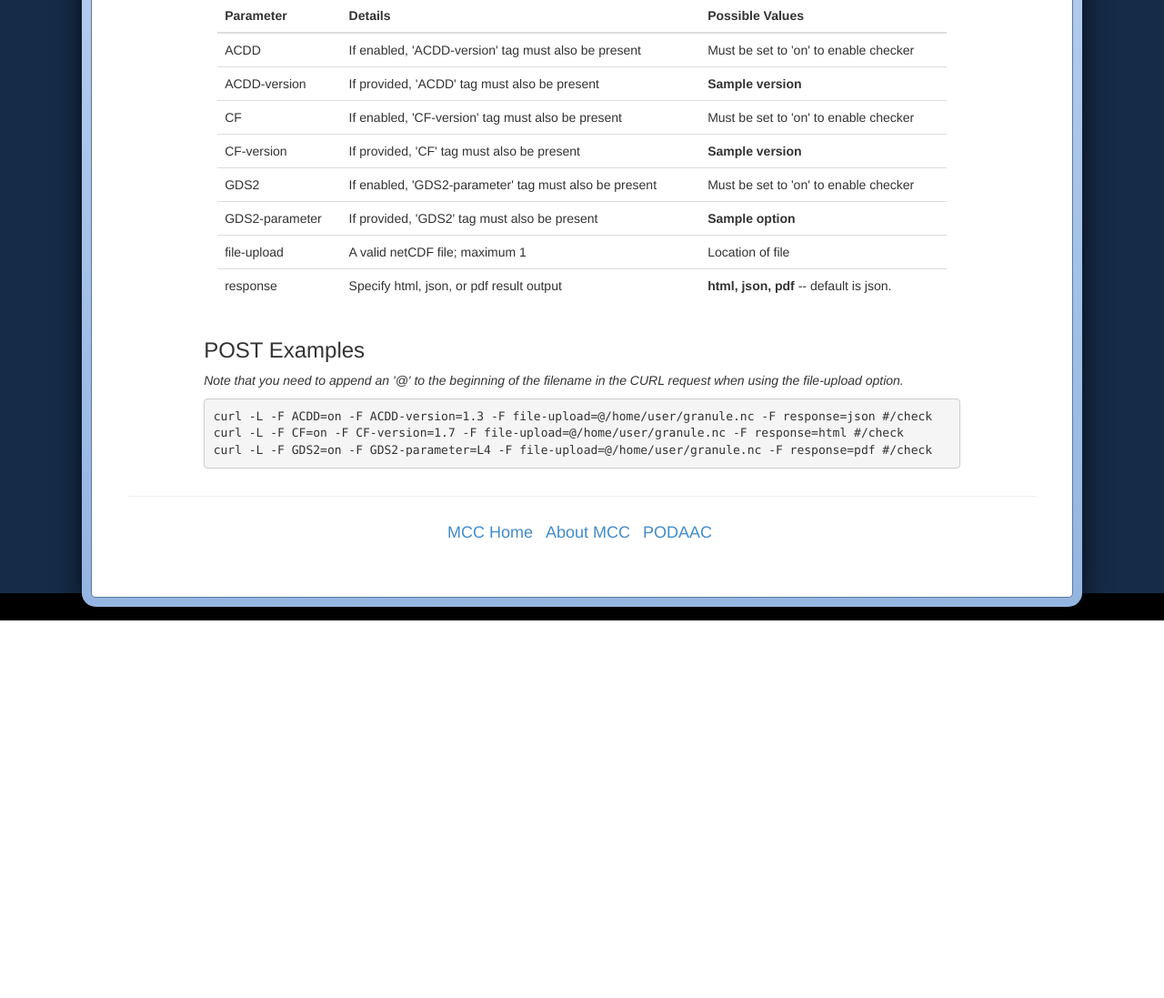
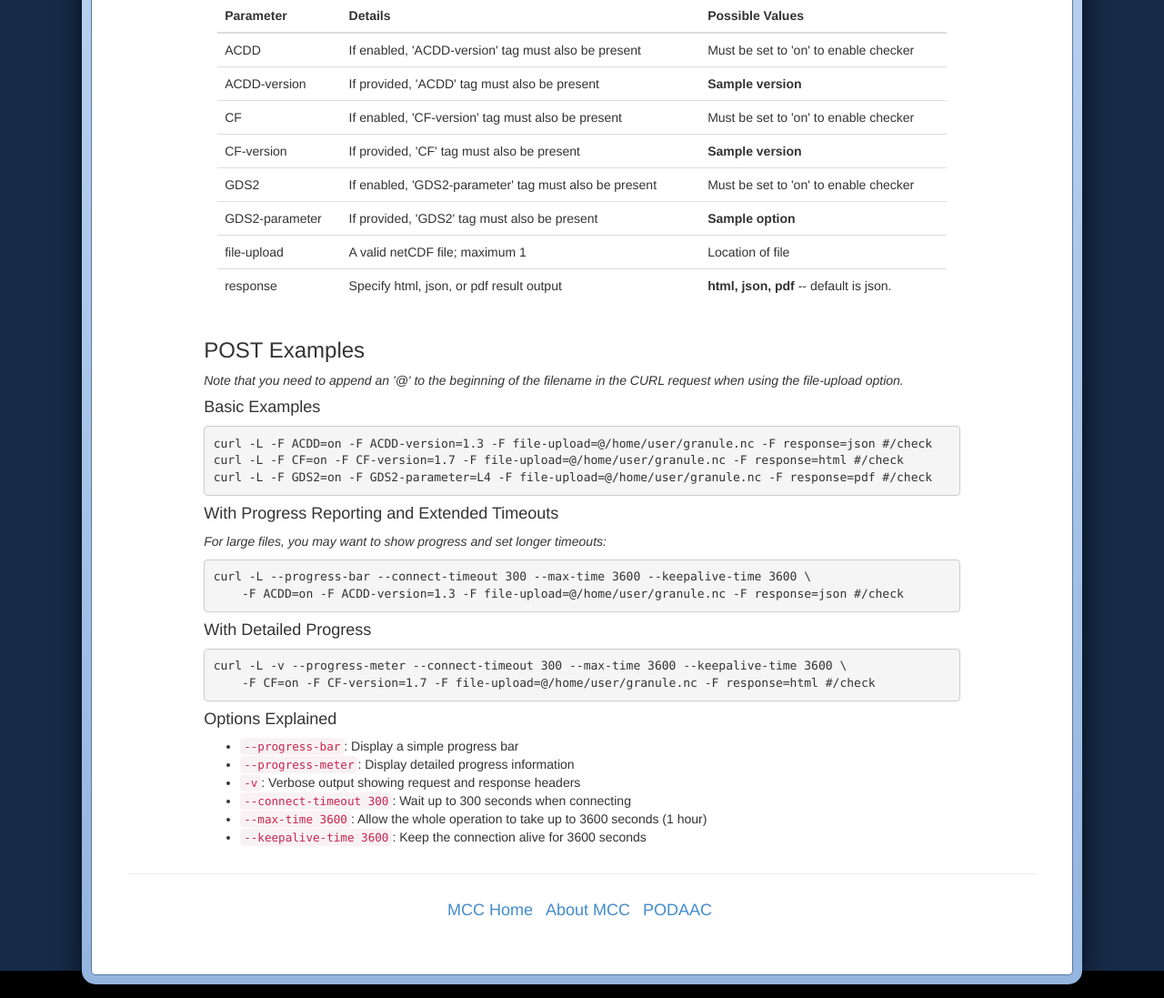
Before and after one commit to podaac/mcc, a Flask app: template mcc/web/templates/about_api.html in a window 1280 px wide. Shown: the part 615-1712 px from the top of the page at 91% size. Before the commit the page ends 1297 px from the top, so only its background shows below. Run offline with Flask 2, Linux system fonts and the light colour scheme; the template is opened without the code that fills it: most values are stand-ins (such as "Sample title", 1, 10 or a date in 2020); parts of the project's set-up code (start-up, migrations or seed data) failed here and were passed over; some libraries are stand-ins or nearby versions.

Commit message:
PODAAC-7294: Add progress reporting and timeout options to API documentation

```diff
--- a/mcc/web/templates/about_api.html
+++ b/mcc/web/templates/about_api.html
@@ -191,9 +191,31 @@ DISABLE TAG -->
                   <p>
                     <em>Note that you need to append an '@' to the beginning of the filename in the CURL request when using the file-upload option.</em>
                   </p>
+                  <h4>Basic Examples</h4>
                   <pre>curl -L -F ACDD=on -F ACDD-version=1.3 -F file-upload=@/home/user/granule.nc -F response=json {{ homepage_url }}/check
 curl -L -F CF=on -F CF-version=1.7 -F file-upload=@/home/user/granule.nc -F response=html {{ homepage_url }}/check
 curl -L -F GDS2=on -F GDS2-parameter=L4 -F file-upload=@/home/user/granule.nc -F response=pdf {{ homepage_url }}/check</pre>
+
+                  <h4>With Progress Reporting and Extended Timeouts</h4>
+                  <p>
+                    <em>For large files, you may want to show progress and set longer timeouts:</em>
+                  </p>
+                  <pre>curl -L --progress-bar --connect-timeout 300 --max-time 3600 --keepalive-time 3600 \
+    -F ACDD=on -F ACDD-version=1.3 -F file-upload=@/home/user/granule.nc -F response=json {{ homepage_url }}/check</pre>
+
+                  <h4>With Detailed Progress</h4>
+                  <pre>curl -L -v --progress-meter --connect-timeout 300 --max-time 3600 --keepalive-time 3600 \
+    -F CF=on -F CF-version=1.7 -F file-upload=@/home/user/granule.nc -F response=html {{ homepage_url }}/check</pre>
+
+                  <h4>Options Explained</h4>
+                  <ul>
+                    <li><code>--progress-bar</code>: Display a simple progress bar</li>
+                    <li><code>--progress-meter</code>: Display detailed progress information</li>
+                    <li><code>-v</code>: Verbose output showing request and response headers</li>
+                    <li><code>--connect-timeout 300</code>: Wait up to 300 seconds when connecting</li>
+                    <li><code>--max-time 3600</code>: Allow the whole operation to take up to 3600 seconds (1 hour)</li>
+                    <li><code>--keepalive-time 3600</code>: Keep the connection alive for 3600 seconds</li>
+                  </ul>
                 </div>
               </div>
             </div>
```
